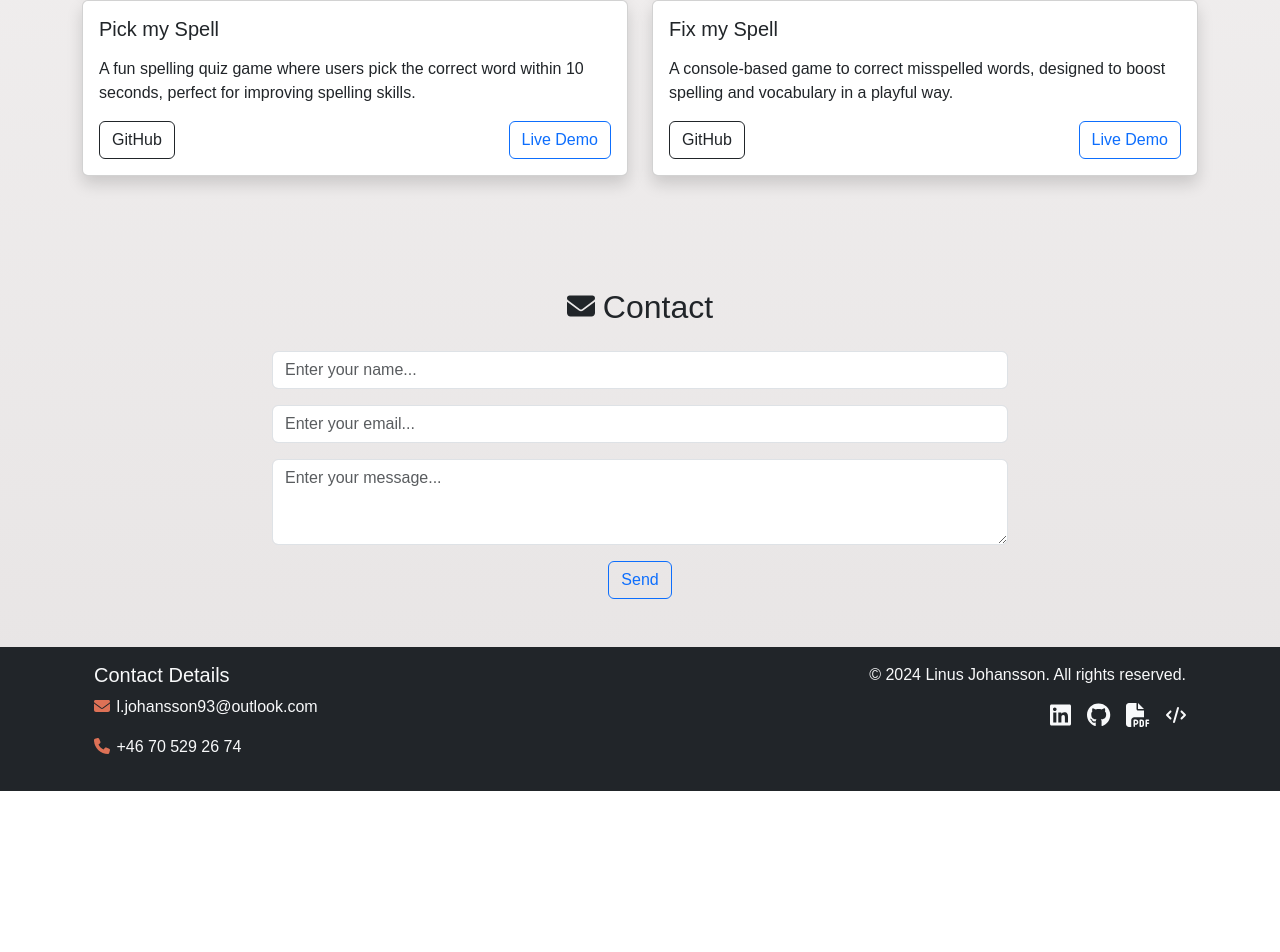
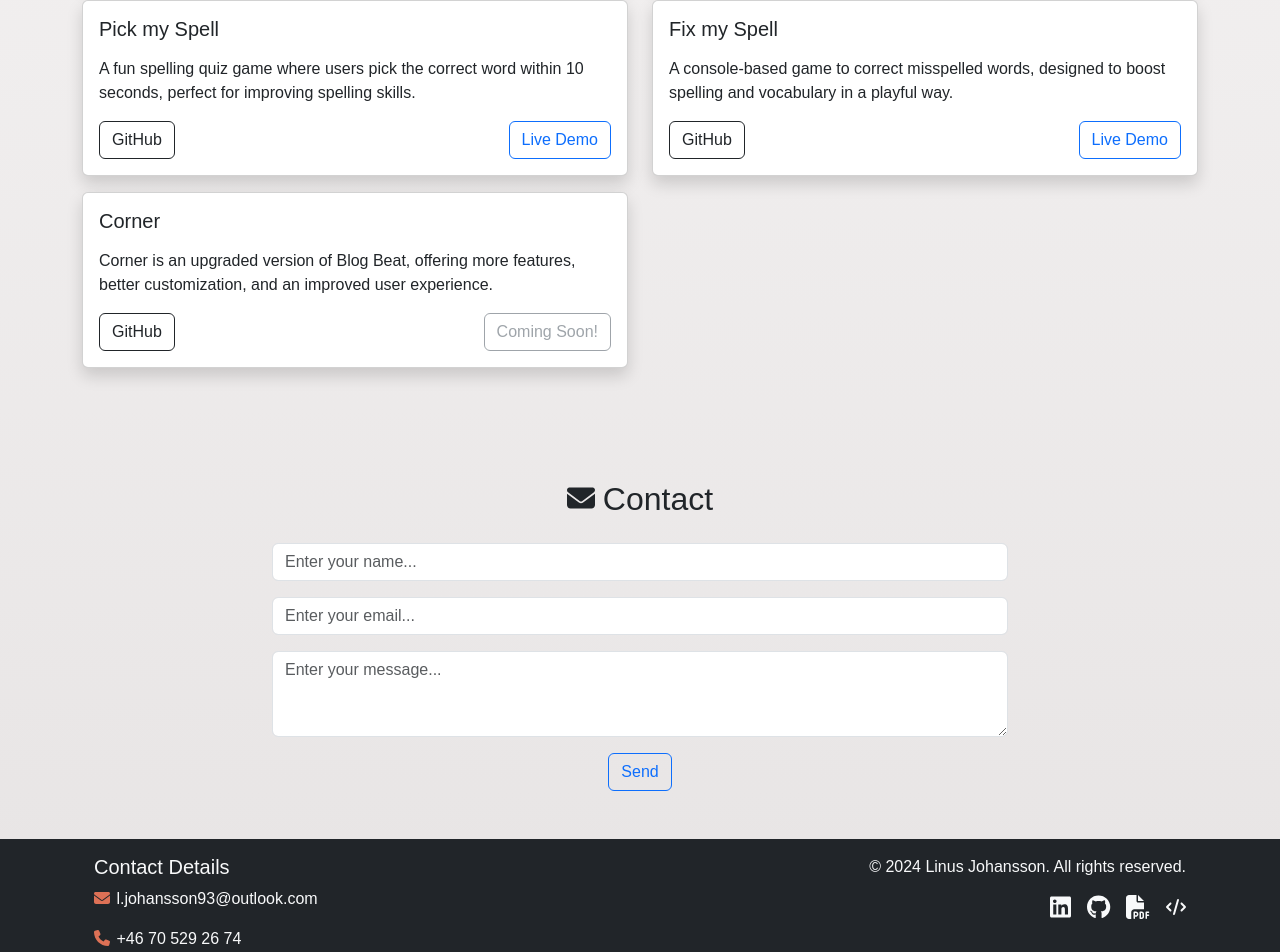
Before and after one commit to j0hanz/j0hanz-portfolio, a React (Create React App) app: page / in a window 1280 px wide. Shown: the part 3323-4275 px from the top of the page. Before the commit the page ends 4114 px from the top, so only its background shows below. Built offline with nearby package versions, Linux system fonts and the light colour scheme.

Commit message:
Add Corner project to Portfolio

```diff
--- a/src/components/Portfolio.js
+++ b/src/components/Portfolio.js
@@ -32,6 +32,13 @@ const projects = [
     github: 'https://github.com/j0hanz/FIX-my-SPELL',
     demo: 'https://fix-my-spell-7e3aef96045e.herokuapp.com/',
   },
+  {
+    title: 'Corner',
+    description:
+      'Corner is an upgraded version of Blog Beat, offering more features, better customization, and an improved user experience.',
+    github: 'https://github.com/j0hanz/corner',
+    demo: '', // No demo link available
+  },
 ];
 
 // Functional component Portfolio
@@ -57,6 +64,7 @@ const Portfolio = () => (
                 >
                   GitHub
                 </Button>
+                {demo ? (
                   <Button
                     variant="outline-primary float-end"
                     href={demo}
@@ -64,6 +72,11 @@ const Portfolio = () => (
                   >
                     Live Demo
                   </Button>
+                ) : (
+                  <Button variant="outline-secondary float-end" disabled>
+                    Coming Soon!
+                  </Button>
+                )}
               </Card.Body>
             </Card>
           </Col>
```
Lines whose indentation alone changed are shown as unchanged.
